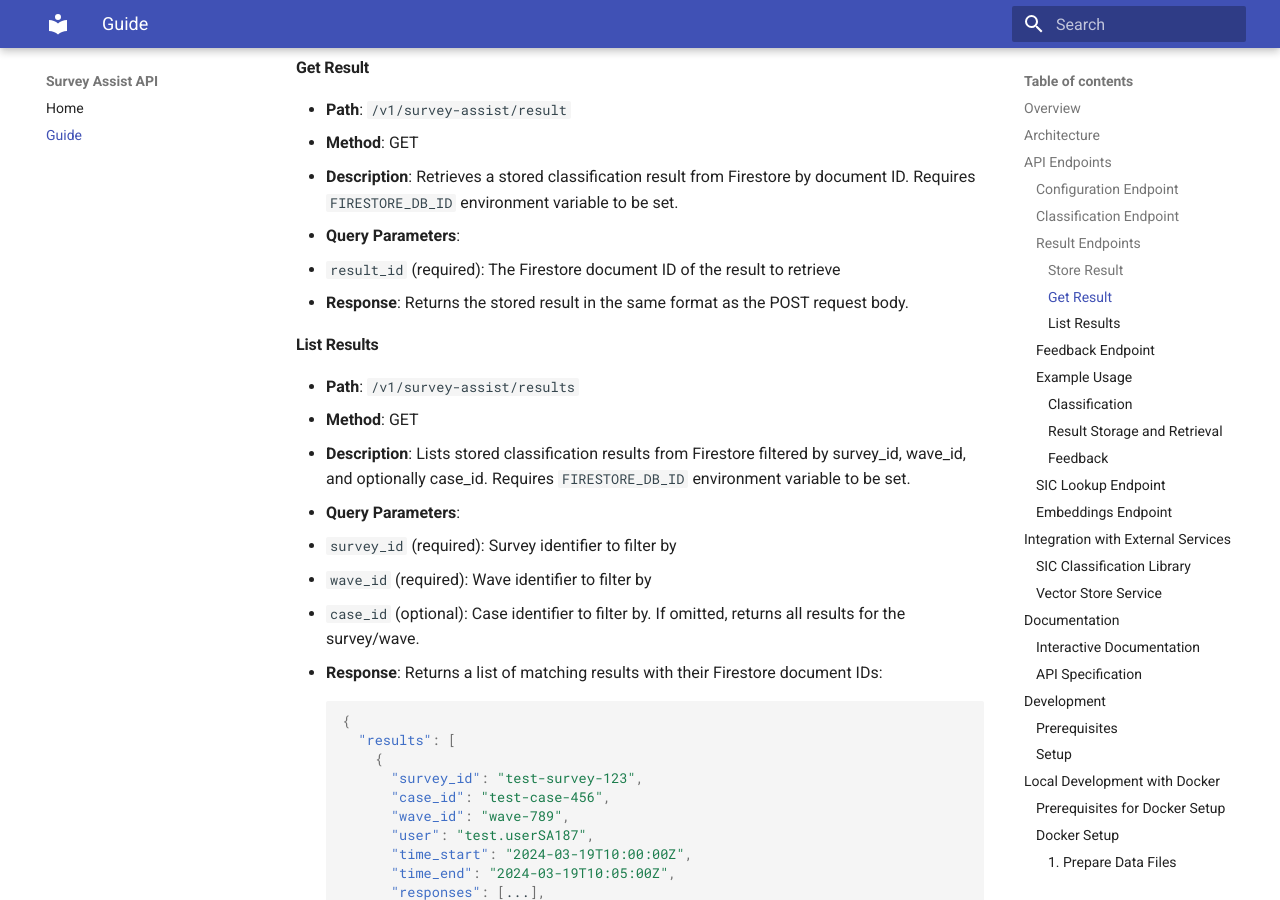
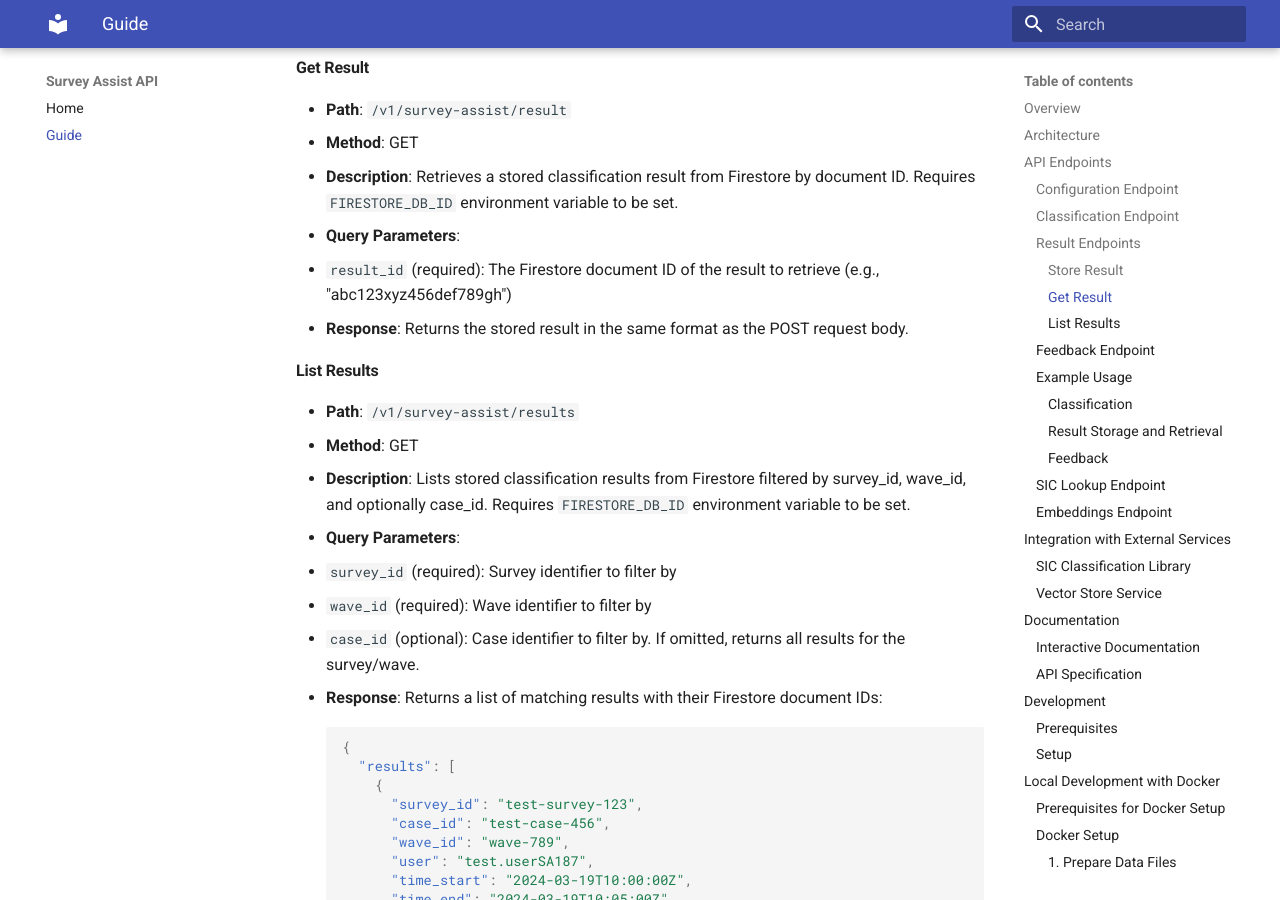
Before and after one commit to ONSdigital/survey-assist-api, an MkDocs documentation site: the page built from docs/guide.md, in a window 1280 px wide and 900 px high, scrolled down 4961 px. Built offline with MkDocs 1.6.1 and Material for MkDocs 9.7.7, drawn with Linux system fonts in a browser that asks for light colours.

Commit message:
remove merge conflicts

```diff
--- a/docs/guide.md
+++ b/docs/guide.md
@@ -185,7 +185,7 @@ The classification process works as follows:
 - **Method**: GET
 - **Description**: Retrieves a stored classification result from Firestore by document ID. Requires `FIRESTORE_DB_ID` environment variable to be set.
 - **Query Parameters**:
-  - `result_id` (required): The Firestore document ID of the result to retrieve
+  - `result_id` (required): The Firestore document ID of the result to retrieve (e.g., "abc123xyz456def789gh")
 - **Response**: Returns the stored result in the same format as the POST request body.
 
 #### List Results
```
